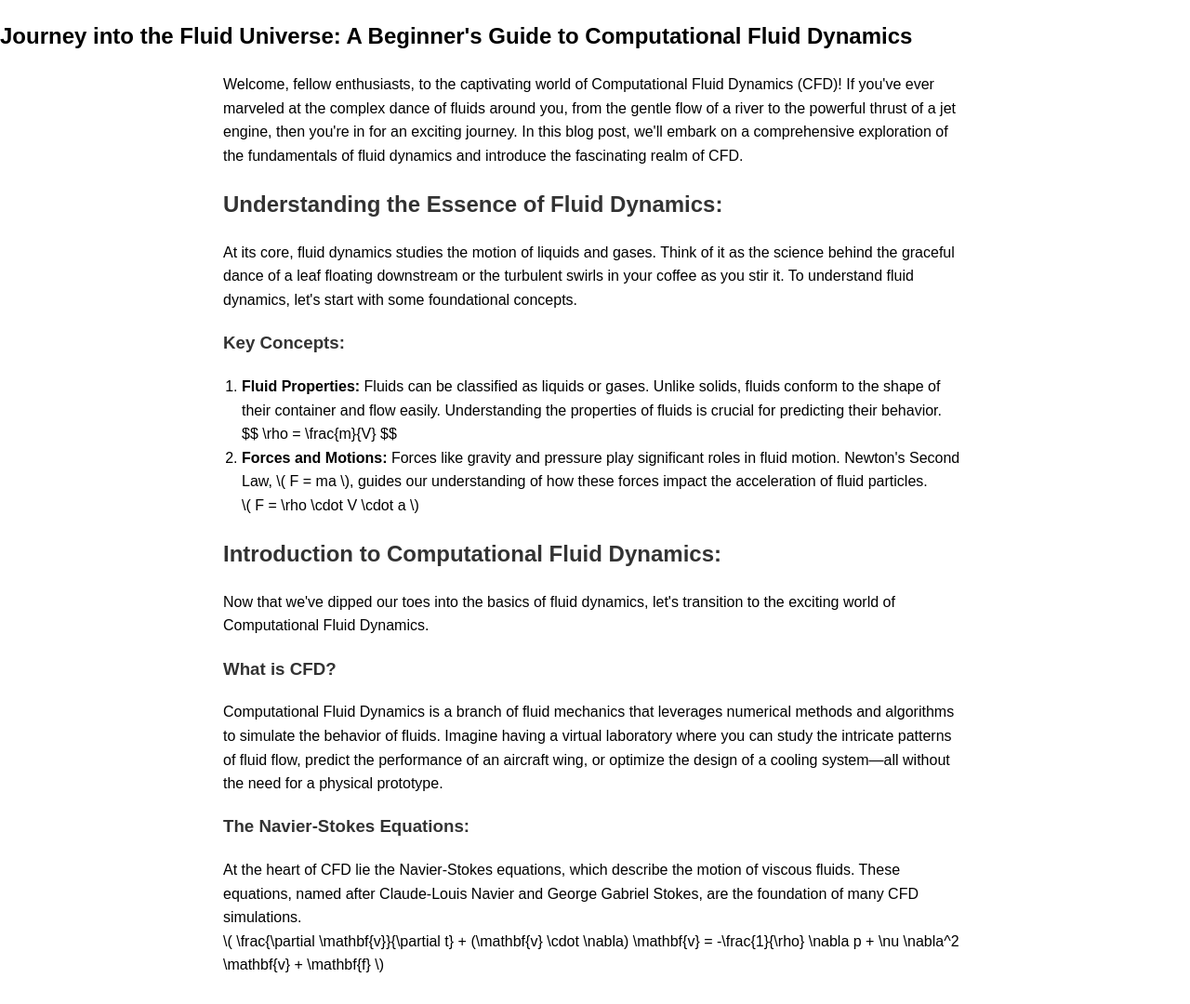
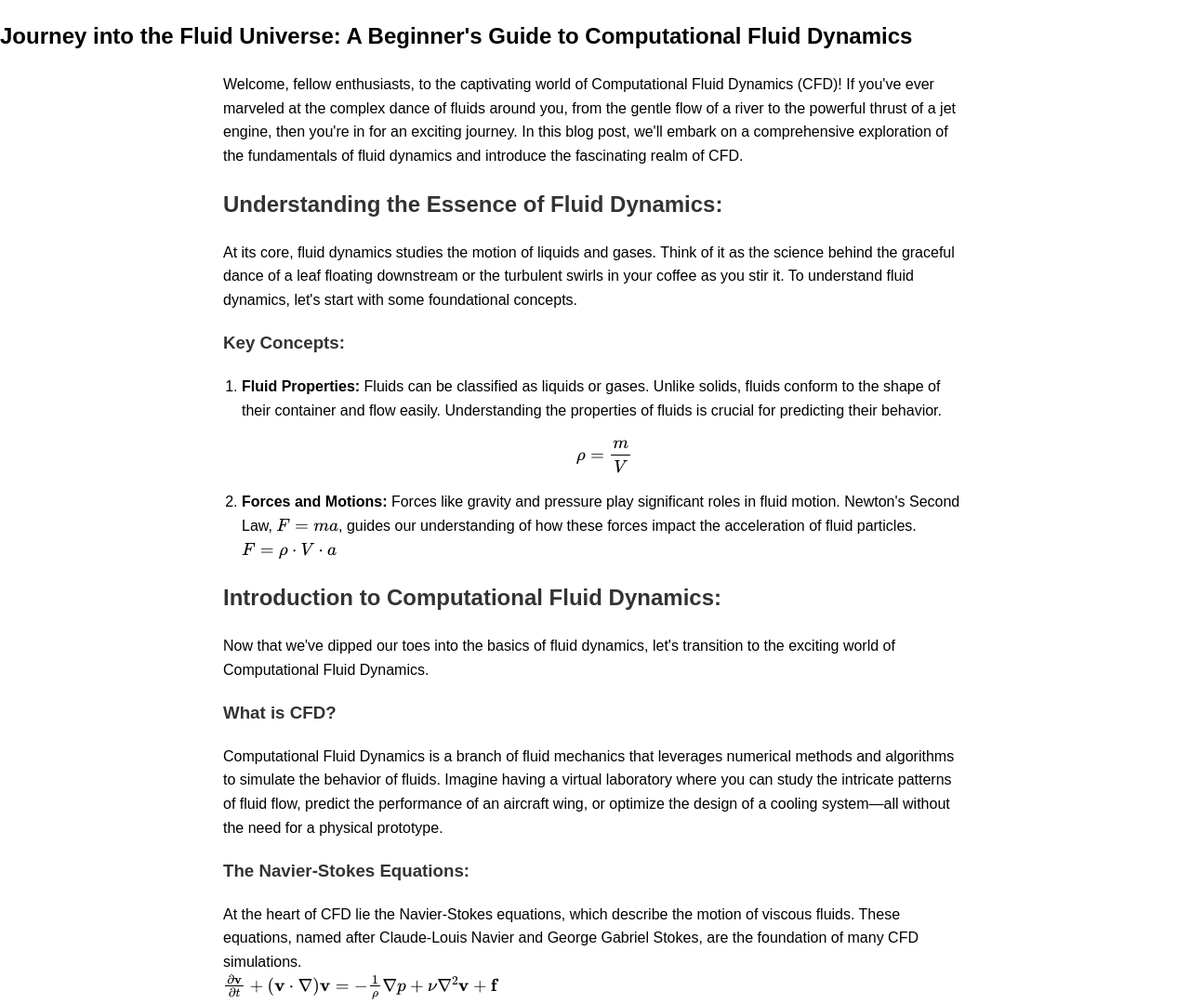
Before and after one commit to rushikesh-7/cfdBlog, a plain HTML site: page index.html in a window 1280 px wide. Shown: the top 1080 px of the page at 93% size. Drawn offline with nearby package versions, Linux system fonts and the light colour scheme; some packages are replaced by stand-ins of ours.

Commit message:
Math equations rendering

```diff
--- a/index.html
+++ b/index.html
@@ -3,6 +3,7 @@
 <head>
     <meta charset="UTF-8">
     <meta name="viewport" content="width=device-width, initial-scale=1.0">
+    <script type="text/javascript" src="http://cdn.mathjax.org/mathjax/latest/MathJax.js"></script>
     <title>Journey into the Fluid Universe: A Beginner's Guide to Computational Fluid Dynamics</title>
     <style>
         /* Add your custom styles here */
```
